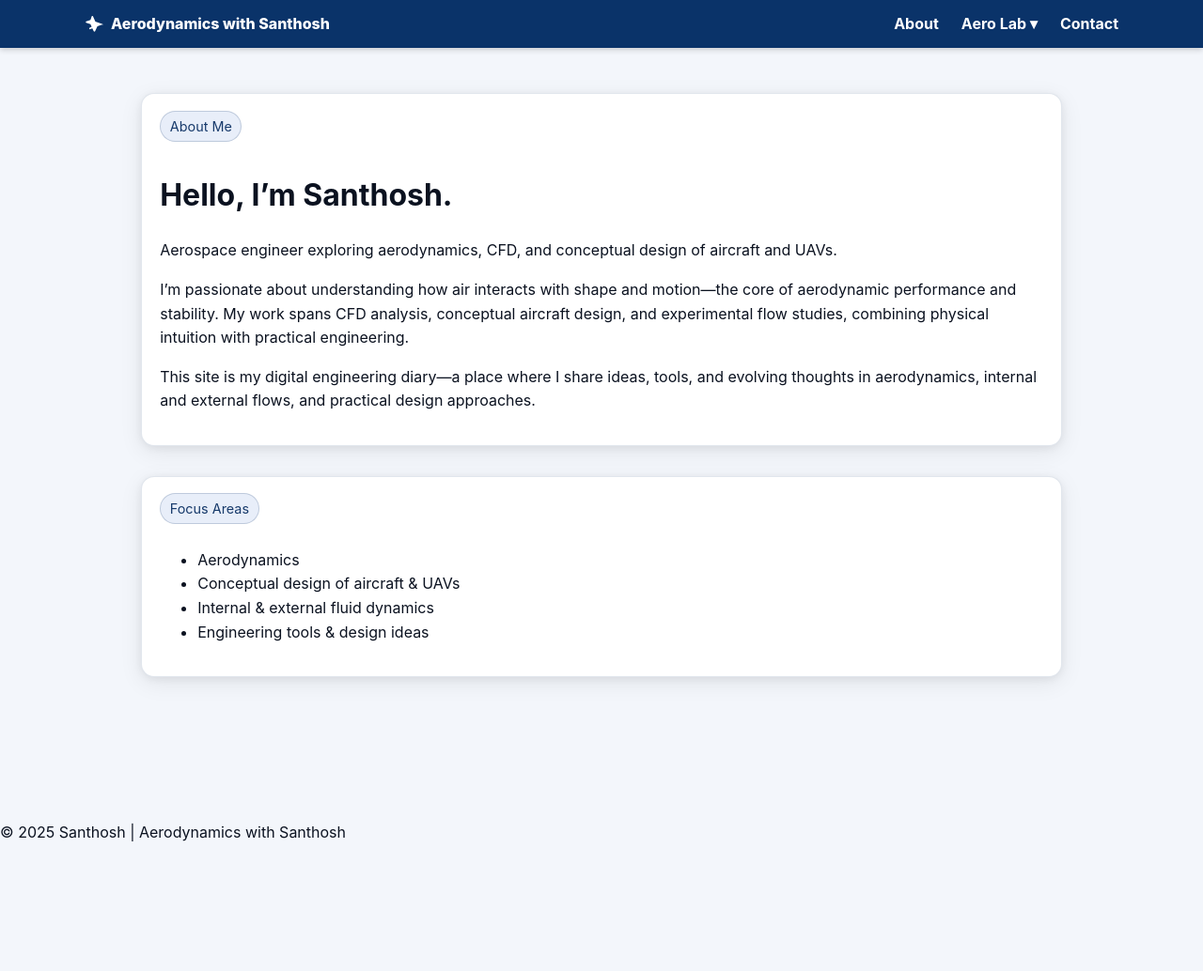
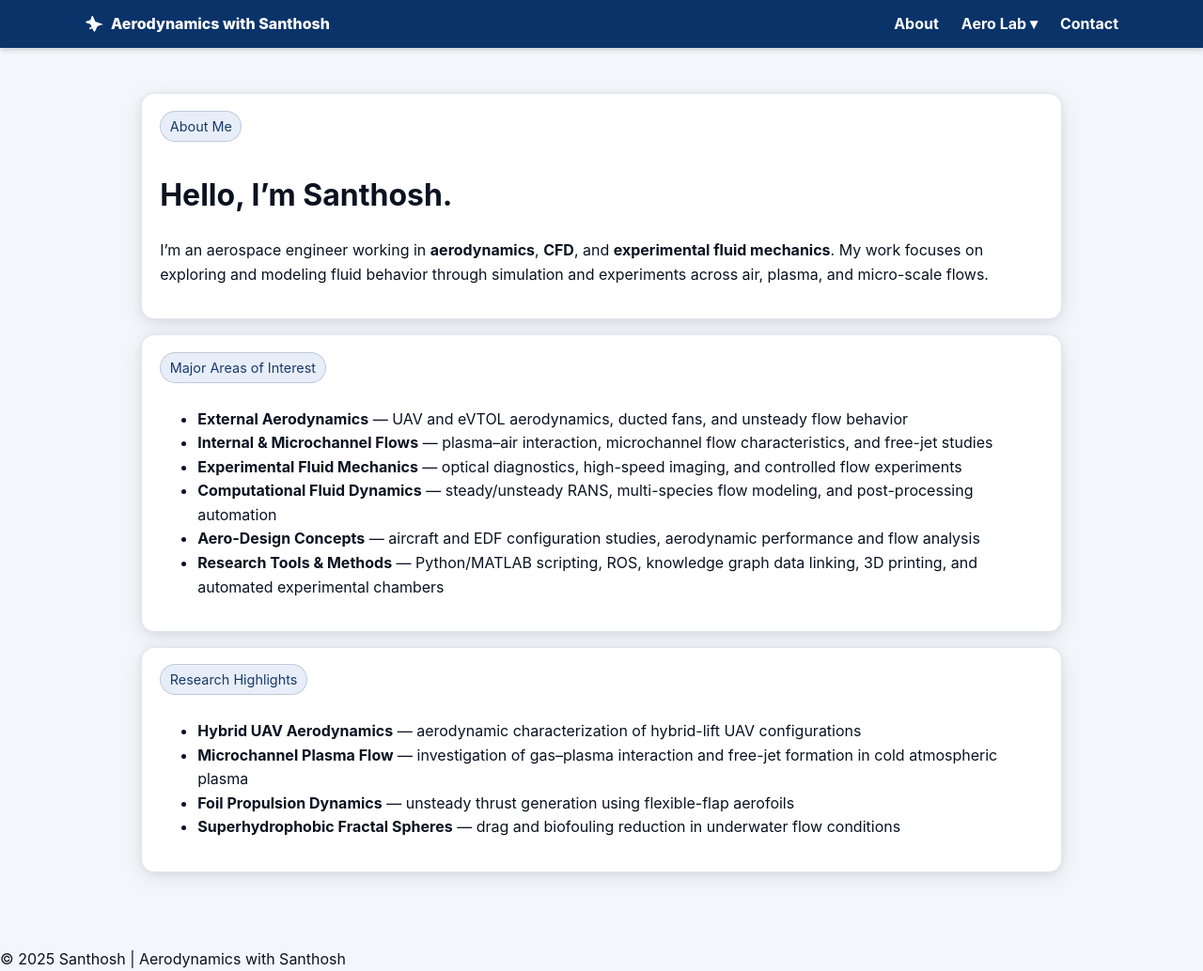
Before and after one commit to SandeJarvis/santhoshaero, a Jekyll site: the page built from index.md, in a window 1280 px wide. Shown: the whole page at 94% size. Built offline with Jekyll 4.4.1, drawn with Linux system fonts in a browser that asks for light colours; before the commit the page ends 900 px from its top, so only the background shows below that.

Commit message:
Update index.md

```diff
--- a/index.md
+++ b/index.md
@@ -6,17 +6,27 @@ title: About — Aerodynamics with Santhosh
 <div class="card">
   <div class="pill">About Me</div>
   <h1>Hello, I’m Santhosh.</h1>
-  <p class="sub">Aerospace engineer exploring aerodynamics, CFD, and conceptual design of aircraft and UAVs.</p>
-  <p>I’m passionate about understanding how air interacts with shape and motion—the core of aerodynamic performance and stability. My work spans CFD analysis, conceptual aircraft design, and experimental flow studies, combining physical intuition with practical engineering.</p>
-  <p>This site is my digital engineering diary—a place where I share ideas, tools, and evolving thoughts in aerodynamics, internal and external flows, and practical design approaches.</p>
+  <p>I’m an aerospace engineer working in <strong>aerodynamics</strong>, <strong>CFD</strong>, and <strong>experimental fluid mechanics</strong>. My work focuses on exploring and modeling fluid behavior through simulation and experiments across air, plasma, and micro-scale flows.</p>
 </div>
 
-<div class="card" style="margin-top:2rem">
-  <div class="pill">Focus Areas</div>
+<div class="card" style="margin-top:1rem">
+  <div class="pill">Major Areas of Interest</div>
   <ul class="compact">
-    <li>Aerodynamics</li>
-    <li>Conceptual design of aircraft &amp; UAVs</li>
-    <li>Internal &amp; external fluid dynamics</li>
-    <li>Engineering tools &amp; design ideas</li>
+    <li><strong>External Aerodynamics</strong> — UAV and eVTOL aerodynamics, ducted fans, and unsteady flow behavior</li>
+    <li><strong>Internal &amp; Microchannel Flows</strong> — plasma–air interaction, microchannel flow characteristics, and free-jet studies</li>
+    <li><strong>Experimental Fluid Mechanics</strong> — optical diagnostics, high-speed imaging, and controlled flow experiments</li>
+    <li><strong>Computational Fluid Dynamics</strong> — steady/unsteady RANS, multi-species flow modeling, and post-processing automation</li>
+    <li><strong>Aero-Design Concepts</strong> — aircraft and EDF configuration studies, aerodynamic performance and flow analysis</li>
+    <li><strong>Research Tools &amp; Methods</strong> — Python/MATLAB scripting, ROS, knowledge graph data linking, 3D printing, and automated experimental chambers</li>
   </ul>
 </div>
+
+<div class="card" style="margin-top:1rem">
+  <div class="pill">Research Highlights</div>
+  <ul class="compact">
+    <li><strong>Hybrid UAV Aerodynamics</strong> — aerodynamic characterization of hybrid-lift UAV configurations</li>
+    <li><strong>Microchannel Plasma Flow</strong> — investigation of gas–plasma interaction and free-jet formation in cold atmospheric plasma</li>
+    <li><strong>Foil Propulsion Dynamics</strong> — unsteady thrust generation using flexible-flap aerofoils</li>
+    <li><strong>Superhydrophobic Fractal Spheres</strong> — drag and biofouling reduction in underwater flow conditions</li>
+  </ul>
+</div>
```
